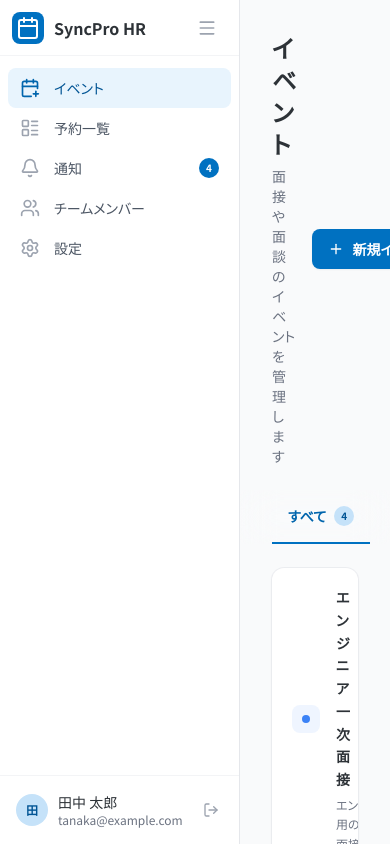
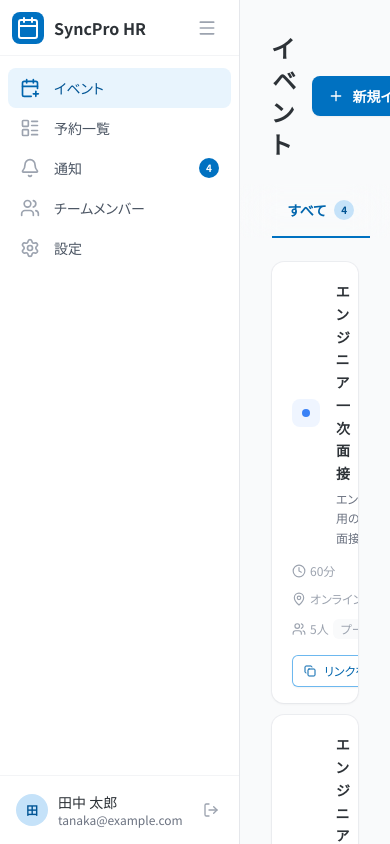
Before and after one commit to kohei-sk/sync-pro-hr, a Next.js app: page /events in a window 390 px wide. Built offline with nearby package versions, Linux system fonts and the light colour scheme.

Commit message:
デザイン調整

```diff
--- a/src/app/(app)/activity/page.tsx
+++ b/src/app/(app)/activity/page.tsx
@@ -104,9 +104,6 @@ export default function NotificationsPage() {
       <header className="header mb-6">
         <div className="header-col">
           <h1 className="header-title">通知</h1>
-          <p className="header-sub-title">
-            予約の受付・変更・キャンセルをお知らせします
-          </p>
         </div>
       </header>
 
--- a/src/app/(app)/bookings/layout.tsx
+++ b/src/app/(app)/bookings/layout.tsx
@@ -116,9 +116,6 @@ export default function BookingsLayout({
       <header className="header mb-6">
         <div className="header-col">
           <h1 className="header-title">予約一覧</h1>
-          <p className="header-sub-title">
-            面接・面談の予約を管理します
-          </p>
         </div>
       </header>
 
@@ -194,7 +191,7 @@ export default function BookingsLayout({
       {/* ── Split panel ── */}
       <div className="flex flex-1 overflow-hidden rounded-xl ring-1 ring-gray-200/60">
         {/* Left panel: list */}
-        <div className="flex w-[360px] shrink-0 flex-col overflow-hidden border-r border-gray-200 bg-white">
+        <div className="flex shrink-0 flex-col overflow-hidden border-r border-gray-200 bg-white w-[250px] lg:w-[360px]">
           <div className="flex-1 overflow-y-auto" id="booking-list-scroll-top">
             {filteredBookings.length === 0 ? (
               <div className="flex flex-col items-center justify-center h-full">
--- a/src/app/(app)/events/new/page.tsx
+++ b/src/app/(app)/events/new/page.tsx
@@ -513,9 +513,6 @@ export default function NewEventPage() {
           <h1 className="header-title">
             新規イベント作成
           </h1>
-          <p className="header-sub-title">
-            イベントの基本情報を入力して作成します
-          </p>
         </div>
       </header>
 
--- a/src/app/(app)/events/page.tsx
+++ b/src/app/(app)/events/page.tsx
@@ -112,7 +112,8 @@ function EventCard({
     >
 
       {/* メインコンテンツ */}
-      <div className="flex flex-1 min-w-0 px-5 py-4 w-full flex-wrap">
+      <div className="flex flex-1 min-w-0 px-5 py-4 w-full flex-wrap gap-4 lg:gap-0">
+        <div className="flex flex-1 flex-col lg:flex-row">
           <div className="flex flex-1 items-center gap-4">
             {/* カラー */}
             <div
@@ -162,7 +163,7 @@ function EventCard({
           </div>
 
           {/* メタデータ行 */}
-        <div className="flex flex-wrap items-center gap-3 min-w-[306px] text-xs text-gray-400 px-8">
+          <div className="flex flex-wrap items-center gap-3 text-xs text-gray-400 min-w-auto lg:min-w-[306px] lg:px-8 mt-4 mt-3 lg:mt-0">
             <span className="flex items-center gap-1">
               <Clock className="h-3.5 w-3.5" />
               {event.duration}分
@@ -184,6 +185,7 @@ function EventCard({
                   : "プール"}
               </span>
             </span>
+          </div>
         </div>
 
         {/* アクション行 (クリックの伝播を停止) */}
@@ -608,9 +610,6 @@ function EventsContent() {
       <header className="header mb-6">
         <div className="header-col">
           <h1 className="header-title">イベント</h1>
-          <p className="header-sub-title">
-            面接や面談のイベントを管理します
-          </p>
         </div>
         <Link href="/events/new" className="btn btn-primary">
           <Plus className="h-4 w-4" />
--- a/src/app/(app)/settings/page.tsx
+++ b/src/app/(app)/settings/page.tsx
@@ -71,9 +71,6 @@ export default function SettingsPage() {
       <header className="header mb-6">
         <div className="header-col">
           <h1 className="header-title">設定</h1>
-          <p className="header-sub-title">
-            アカウントとアプリケーションの設定を管理します
-          </p>
         </div>
       </header>
 
--- a/src/app/(app)/team/page.tsx
+++ b/src/app/(app)/team/page.tsx
@@ -201,9 +201,6 @@ export default function TeamPage() {
       <header className="header mb-6">
         <div className="header-col">
           <h1 className="header-title">チームメンバー</h1>
-          <p className="header-sub-title">
-            メンバーとカレンダー連携の状態を管理します
-          </p>
         </div>
         <button className="btn btn-primary" onClick={() => setInviteOpen(true)}>
           <Plus className="h-4 w-4" />
--- a/src/app/globals.css
+++ b/src/app/globals.css
@@ -54,7 +54,7 @@
   }
 
   .input {
-    @apply block w-full rounded-lg border-0 py-2.5 px-3 shadow-sm ring-1 ring-inset ring-gray-300 placeholder:text-gray-400 focus:ring-2 focus:ring-inset focus:ring-primary-500 sm:text-sm sm:leading-6 transition-shadow h-[42px];
+    @apply block w-full rounded-lg border-0 py-2.5 px-3 shadow-sm ring-1 ring-inset ring-gray-300 placeholder:text-gray-400 focus:ring-2 focus:ring-inset focus:ring-primary-500 text-sm leading-6 transition-shadow h-[42px];
   }
 
   textarea.input {
@@ -62,7 +62,7 @@
   }
 
   .select {
-    @apply block w-full rounded-lg border-0 py-2.5 px-3 shadow-sm ring-1 ring-inset ring-gray-300 focus:ring-2 focus:ring-inset focus:ring-primary-500 sm:text-sm sm:leading-6 bg-white;
+    @apply block w-full rounded-lg border-0 py-2.5 px-3 shadow-sm ring-1 ring-inset ring-gray-300 focus:ring-2 focus:ring-inset focus:ring-primary-500 text-sm leading-6 bg-white;
   }
 
   .label {
```
Lines whose indentation alone changed are shown as unchanged.
